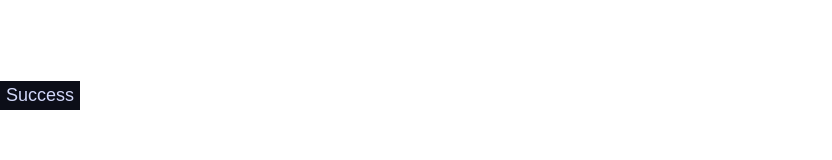
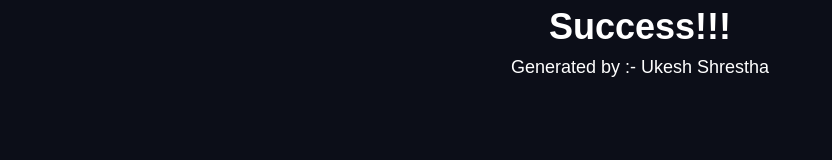
Before and after one commit to Ukesh-dev/gulp-sass-generator, a website: page index.html in a window 1280 px wide. Shown: the whole page, without its empty margins (0-832 px from the left). Drawn offline with nearby package versions, Linux system fonts and the light colour scheme; files that its build step writes are made by us from their sources.

Commit message:
Small Tweaks

```diff
--- a/App/js/script.js
+++ b/App/js/script.js
@@ -0,0 +1 @@
+console.log("Ukesh Shrestha");
--- a/App/scss/global/normalize.scss
+++ b/App/scss/global/normalize.scss
@@ -40,7 +40,7 @@ body {
   font-family: var(--ff-sans-normal);
   font-size: var(--fs-400);
   color: hsl(var(--clr-white));
-  background: hsl(var(--clr-black));
+  background: hsl(var(--clr-dark));
 }
 
 /* A elements that don't have a class get default styles */
--- a/index.html
+++ b/index.html
@@ -9,8 +9,8 @@
     <script defer src="./App/js/script.js"></script>
 </head>
 <body>
-    <h1 style="color:var(--clr-dark);">Success!!!</h1>
-    <p>By- Ukesh Shrestha</p>
-    <button class="bg-dark text-accent">Success</button>
+    <h1 style="color:hsl(var(--clr-accent)); text-align: center;">Success!!!</h1>
+    <p style="color:hsl(var(--clr-accent)); text-align: center;">Generated by :- Ukesh Shrestha</p>
+
 </body>
 </html>
```
